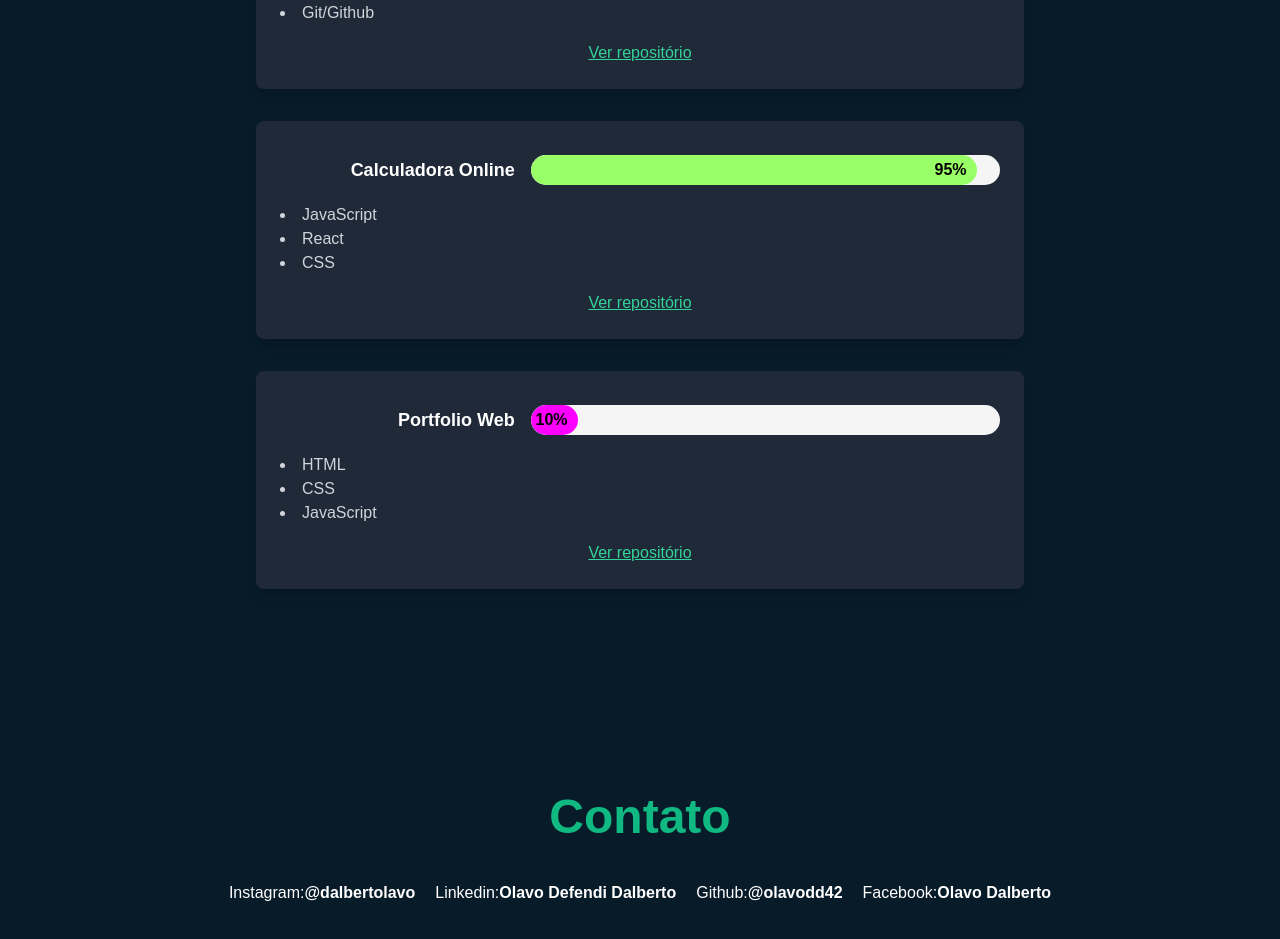
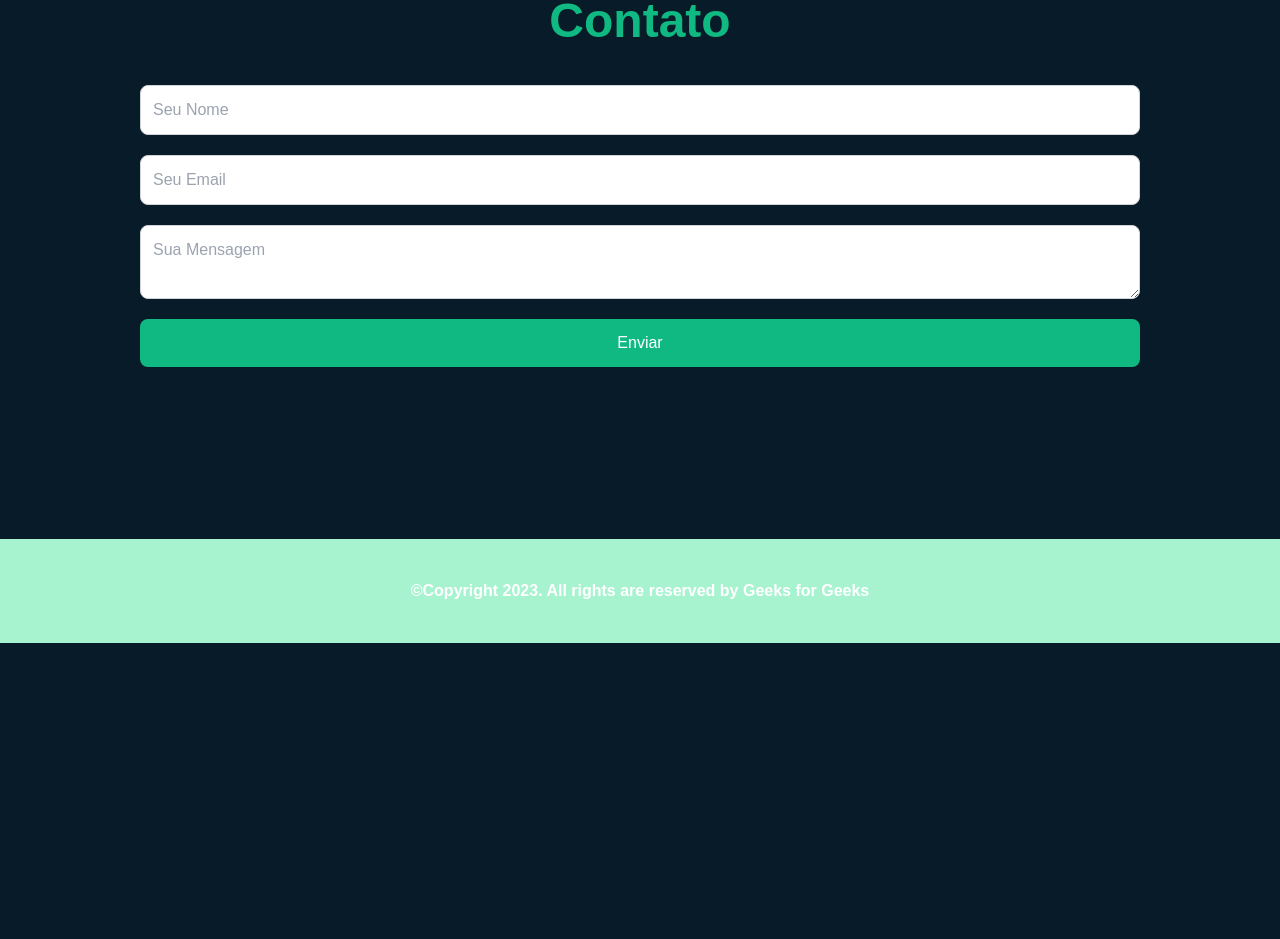
Before and after one commit to olavodd42/meu-portfolio, a React (Create React App) app: page / in a window 1280 px wide. Shown: the part 3900-4839 px from the top of the page. After the commit the page ends 4543 px from the top, so only its background shows below. Built offline with nearby package versions, Linux system fonts and the light colour scheme.

Commit message:
Melhora o estilo da página

```diff
--- a/package.json
+++ b/package.json
@@ -12,6 +12,8 @@
     "react": "^19.0.0",
     "react-dom": "^19.0.0",
     "react-scripts": "5.0.1",
+    "react-slick": "^0.30.3",
+    "slick-carousel": "^1.8.1",
     "tailwindcss": "^3.4.17",
     "web-vitals": "^4.2.4"
   },
--- a/src/components/Contact.js
+++ b/src/components/Contact.js
@@ -1,54 +1,63 @@
-// Contact.js
+import React, { useState } from 'react';
+
 export default function Contact() {
+    const [formData, setFormData] = useState({
+        name: '',
+        email: '',
+        message: ''
+    });
+
+    const handleChange = (e) => {
+        const { name, value } = e.target;
+        setFormData({ ...formData, [name]: value });
+    };
+
+    const handleSubmit = (e) => {
+        e.preventDefault();
+        // Aqui você pode adicionar a lógica para enviar o formulário, como uma chamada de API
+        console.log('Form data submitted:', formData);
+    };
+
     return (
         <section id="contact"
                  className="my-40 align-center max-w-5xl mx-auto p-3">
             <h2 className="text-5xl font-bold text-emerald-500 text-center">
                 Contato
             </h2>
-            <div className="flex gap-5 justify-center
-                        my-10">
-                <a rel="noreferrer"
-                   target="_blank"
-                   className="text-center hover:underline"
-                   href=
-                  "https://instagram.com/dalbertolavo">
-                    Instagram:
-                    <span className="font-bold">
-                        @dalbertolavo
-                    </span>
-                </a>
-                <a rel="noreferrer"
-                   target="_blank"
-                   className="text-center hover:underline"
-                   href=
-                   "https://www.linkedin.com/in/olavo-defendi-dalberto-050144235">
-                    Linkedin:
-                    <span className="font-bold">
-                        Olavo Defendi Dalberto
-                    </span>
-                </a>
-                <a rel="noreferrer"
-                   target="_blank"
-                   className="text-center hover:underline"
-                   href=
-                   "https://github.com/olavodd42">
-                    Github:
-                    <span className="font-bold">
-                        @olavodd42
-                    </span>
-                </a>
-                <a rel="noreferrer"
-                   target="_blank"
-                   className="text-center hover:underline"
-                   href=
-                   "https://www.facebook.com/OlavoDDalberto/">
-                    Facebook:
-                    <span className="font-bold">
-                        Olavo Dalberto
-                    </span>
-                </a>
-            </div>
+            <form onSubmit={handleSubmit} className="flex flex-col gap-5 mt-10">
+                <input
+                    type="text"
+                    name="name"
+                    placeholder="Seu Nome"
+                    value={formData.name}
+                    onChange={handleChange}
+                    className="p-3 rounded-lg border border-gray-300 text-gray-800"
+                    required
+                />
+                <input
+                    type="email"
+                    name="email"
+                    placeholder="Seu Email"
+                    value={formData.email}
+                    onChange={handleChange}
+                    className="p-3 rounded-lg border border-gray-300 text-gray-800"
+                    required
+                />
+                <textarea
+                    name="message"
+                    placeholder="Sua Mensagem"
+                    value={formData.message}
+                    onChange={handleChange}
+                    className="p-3 rounded-lg border border-gray-300 text-gray-800"
+                    required
+                />
+                <button
+                    type="submit"
+                    className="p-3 bg-emerald-500 text-white rounded-lg hover:bg-emerald-600 transition duration-300"
+                >
+                    Enviar
+                </button>
+            </form>
         </section>
     );
 }
--- a/src/components/Navbar.js
+++ b/src/components/Navbar.js
@@ -1,6 +1,10 @@
 import style from "../css/styles.module.css";
 
 export default function Navbar() {
+    const handleScroll = (id) => {
+        document.getElementById(id).scrollIntoView({ behavior: 'smooth' });
+    };
+
     return (
         <nav className="bg-green-500 shadow-lg">
             <div className="container flex flex-col lg:flex-row
@@ -14,7 +18,8 @@ export default function Navbar() {
                         <a className="text-sm sm:text-base px-2 lg:px-5
                                       py-2 transition rounded hover:text-white
                                       hover:bg-emerald-600"
-                           href="#about">
+                           href="#about"
+                           onClick={() => handleScroll('about')}>
                         Sobre mim
                         </a>
                     </li>
@@ -22,7 +27,8 @@ export default function Navbar() {
                         <a className="text-sm sm:text-base px-2 lg:px-5 py-2
                                       transition rounded hover:text-white
                                       hover:bg-emerald-600"
-                           href="#education">
+                           href="#education"
+                           onClick={() => handleScroll('education')}>
                         Educação
                         </a>
                     </li>
@@ -30,7 +36,8 @@ export default function Navbar() {
                         <a className="text-sm sm:text-base px-2 lg:px-5 py-2
                                       transition rounded hover:text-white
                                       hover:bg-emerald-600"
-                           href="#projects">
+                           href="#projects"
+                           onClick={() => handleScroll('projects')}>
                         Projetos
                         </a>
                     </li>
@@ -38,7 +45,8 @@ export default function Navbar() {
                         <a className="text-sm sm:text-base px-2 lg:px-5 py-2
                                       transition rounded hover:text-white
                                       hover:bg-emerald-600"
-                           href="#contact">
+                           href="#contact"
+                           onClick={() => handleScroll('contact')}>
                         Contato
                         </a>
                     </li>
--- a/src/components/Projects.js
+++ b/src/components/Projects.js
@@ -1,13 +1,16 @@
 import React from 'react';
+import Slider from 'react-slick';
 import '../css/Projects.css';
 import Progress_bar from "./Progress_bar";
+import "slick-carousel/slick/slick.css";
+import "slick-carousel/slick/slick-theme.css";
 
 const projects = [
     {
         title: "Sistema de Gerenciamento de Academia",
         bgcolor: "red",
         progress: "100",
-        technologies: ["HTML/CSS", "PHP", "SQL", "Git/Github"],
+        technologies: ["Java", "JavaFX", "Git/Github"],
         link: "https://github.com/olavodd42/GymProject"
     },
     {
@@ -21,34 +24,67 @@ const projects = [
         title: "Calculadora Online",
         bgcolor: "#99ff66",
         progress: "95",
-        technologies: ["JavaScript", "React", "CSS"],
+        technologies: ["JavaScript", "HTML", "CSS"],
         link: "https://github.com/olavodd42/Calculadora-js"
     },
     {
         title: "Portfolio Web",
         bgcolor: "#ff00ff",
-        progress: "10",
-        technologies: ["HTML", "CSS", "JavaScript"],
+        progress: "60",
+        technologies: ["React.JS", "HTML", "CSS (Tailwind CSS)", "JavaScript"],
         link: "https://github.com/olavodd42/meu-portfolio"
     }
 ];
 
+const CustomNextArrow = (props) => {
+    const { onClick } = props;
+    return (
+        <div
+            className="absolute right-4 top-1/2 transform -translate-y-1/2 bg-emerald-500 p-2 rounded-full cursor-pointer hover:bg-emerald-600 transition"
+            onClick={onClick}
+        >
+            <svg className="w-6 h-6 text-white" fill="none" stroke="currentColor" viewBox="0 0 24 24" xmlns="http://www.w3.org/2000/svg">
+                <path strokeLinecap="round" strokeLinejoin="round" strokeWidth="2" d="M9 5l7 7-7 7"></path>
+            </svg>
+        </div>
+    );
+};
+
+const CustomPrevArrow = (props) => {
+    const { onClick } = props;
+    return (
+        <div
+            className="absolute left-4 top-1/2 transform -translate-y-1/2 bg-emerald-500 p-2 rounded-full cursor-pointer hover:bg-emerald-600 transition"
+            onClick={onClick}
+        >
+            <svg className="w-6 h-6 text-white" fill="none" stroke="currentColor" viewBox="0 0 24 24" xmlns="http://www.w3.org/2000/svg">
+                <path strokeLinecap="round" strokeLinejoin="round" strokeWidth="2" d="M15 19l-7-7 7-7"></path>
+            </svg>
+        </div>
+    );
+};
+
 const Projects = () => {
-    const styleBar = {
-        height: 30,
-        width: '100%',  // Ajuste a largura para 100% para garantir que se ajuste ao contêiner pai
-        backgroundColor: 'whitesmoke',
-        borderRadius: 40,
-        margin: '10px 0',
-        boxSizing: 'border-box' // Garante que o padding e a borda sejam incluídos na largura
+    const settings = {
+        dots: true,
+        infinite: true,
+        speed: 500,
+        slidesToShow: 1,
+        slidesToScroll: 1,
+        autoplay: true,
+        autoplaySpeed: 3000,
+        cssEase: "ease-in-out",  // Transição suave personalizada
+        nextArrow: <CustomNextArrow />,
+        prevArrow: <CustomPrevArrow />
     };
 
     return (
-        <div className="flex flex-col justify-center items-center mt-16 px-4">
+        <div className="flex flex-col justify-center items-center mt-16 px-4" id="projects">
             <h2 className="text-5xl text-emerald-500 font-bold text-center mb-8">
                 Meus Projetos
             </h2>
-            <div className="progress-bars w-full max-w-3xl">
+            <div className="w-full max-w-3xl relative">
+                <Slider {...settings}>
                     {projects.map((project, index) => (
                         <div className="flex flex-col items-center mb-8 bg-gray-800 p-6 rounded-lg shadow-lg text-white" key={index}>
                             <div className="flex items-center w-full mb-2">
@@ -76,6 +112,7 @@ const Projects = () => {
                             </a>
                         </div>
                     ))}
+                </Slider>
             </div>
         </div>
     );
--- a/src/css/Projects.css
+++ b/src/css/Projects.css
@@ -13,3 +13,13 @@
     color: white;
     border-radius: 5px;
 }
+
+.project:hover {
+    transform: scale(1.05);
+    transition: transform 0.3s ease-in-out;
+}
+
+a:hover {
+    color: #34D399; /* Cor de hover para links */
+    transition: color 0.3s ease-in-out;
+}
```
Also changed, not shown: 1 other file (tests, documents, lock files or other folders). Lines whose indentation alone changed are shown as unchanged.
